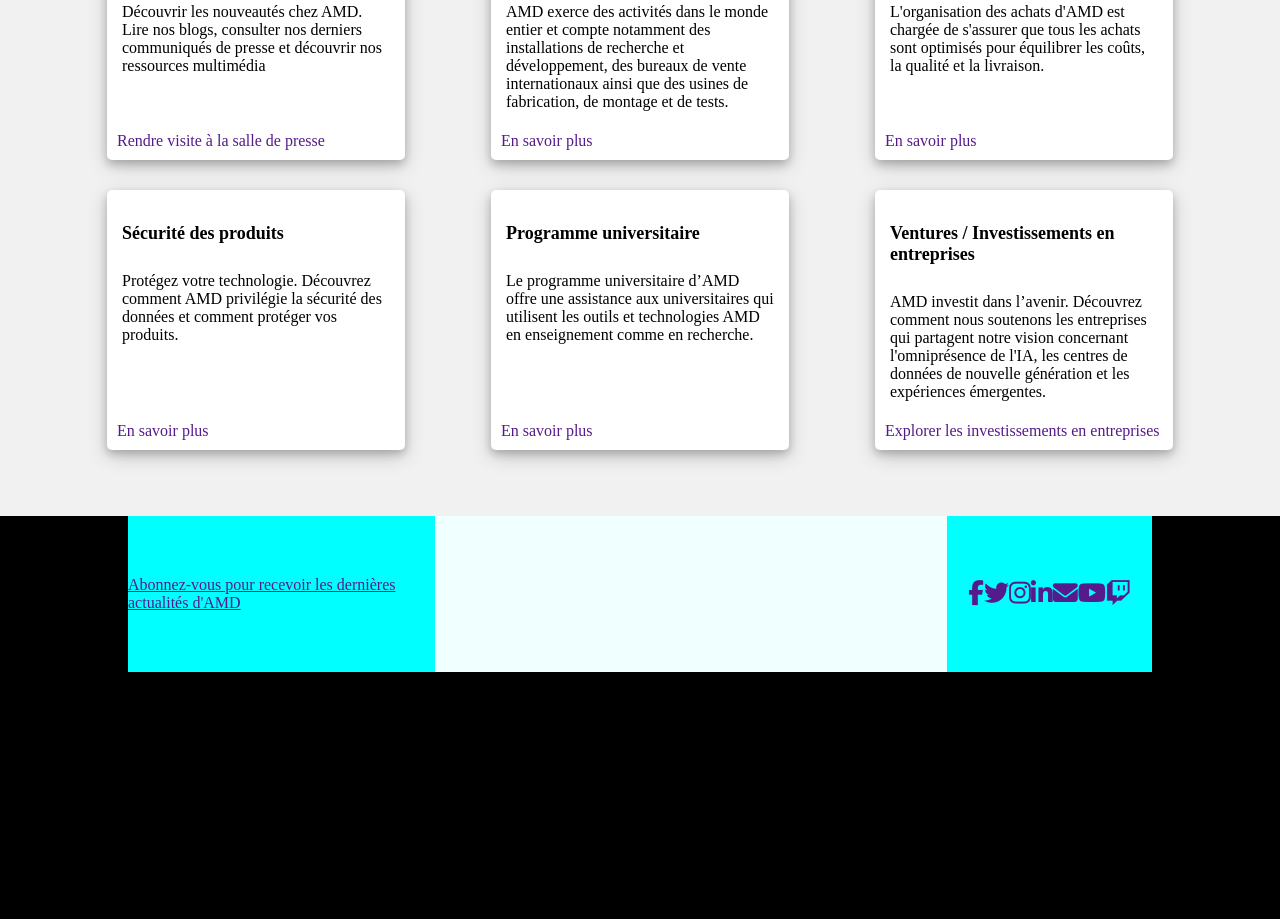
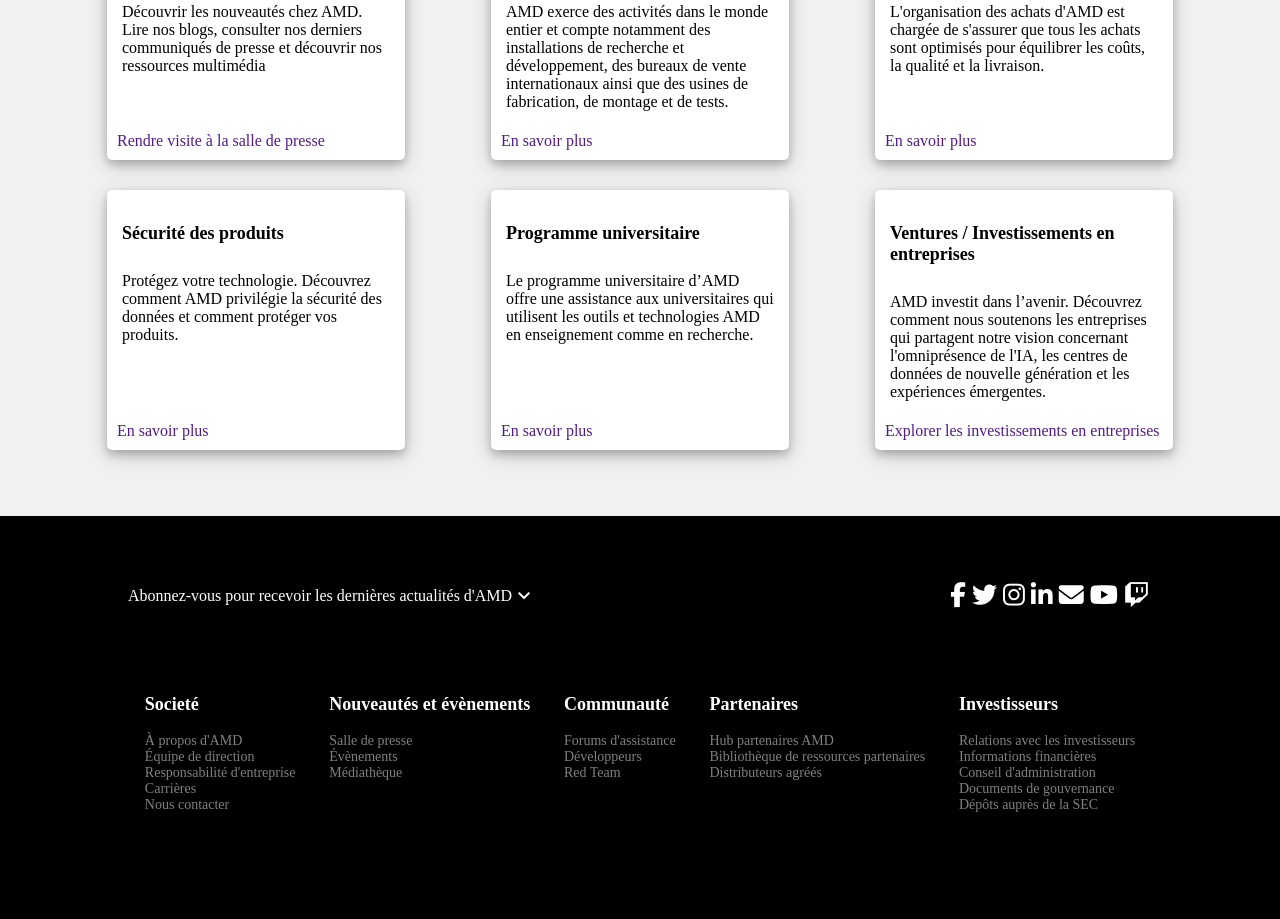
Before and after one commit to Xersaix/Amd, a plain HTML site: page index.html in a window 1280 px wide. Shown: the part 1110-2029 px from the top of the page. Drawn offline with nearby package versions, Linux system fonts and the light colour scheme.

Commit message:
milieux footer

```diff
--- /dev/null
+++ b/assets/js/myscript.js
@@ -0,0 +1,16 @@
+
+function show_div()
+{
+
+document.getElementById("interpart").style.display = flex;
+
+
+
+}
+
+
+function change_cursor()
+{
+
+    document.body.style.cursor = pointer;
+}
--- a/assets/styles/footer.css
+++ b/assets/styles/footer.css
@@ -1,6 +1,6 @@
 footer {
 
-    height: 65vh;
+    min-height: 65vh;
     width: 100%;
     background-color: black;
     display: flex;
@@ -12,21 +12,44 @@ footer {
 footer .first_part {
 
     width: 80%;
-    height: 30%;
-    background-color: azure;
+    height: 20vh;
+    position: relative;
     display: flex;
     flex-direction: row;
     justify-content: space-between;
+    color:white;
+    align-items: center;
 
+}
+#interpart
+{
+    width: 80%;
+    height: 20vh;
+    display:none;
+
+}
+
+footer .first_part .dropdown-content{
+
+    width:inherit;
+    height:200px;
+    display:flex;
+}
+
+footer .first_part a
+{
+    color: white;
+    text-decoration: none;
 }
 
 .first_part .subscribe {
     display: flex;
+    flex-direction: row;
     align-items: center;
     justify-content: start;
-    width: 30%;
+    min-width: 30%;
     height: 100%;
-    background-color: aqua;
+
     color: white;
     font-size: 16px;
 }
@@ -35,9 +58,59 @@ footer .first_part {
 
     display: flex;
     align-items: center;
-    justify-content: center;
+    justify-content: space-around;
     height: 100%;
-    width: 20%;
-    background-color: aqua;
+    min-width: 20%;
+
     color: white
 }
+
+footer .second_part{
+
+    display: flex;
+    flex-direction: row;
+    justify-content: space-around;
+    align-items: stretch;
+    width:80%;
+    height:30vh;
+
+
+}
+
+.second_part .article{
+
+    display: flex;
+    flex-direction: column;
+
+}
+
+.second_part p.titre
+{
+    text-align: left;
+    font-size: 18px;
+    font-weight: 700;
+    color:white;
+
+}
+
+.second_part a{
+
+    color: gray;
+    font-weight: 400;
+    text-decoration: none;
+    font-size: 14px;
+}
+
+@media screen and (max-width:800px){
+
+footer .first_part{
+
+    flex-direction: column;
+}
+
+footer .second_part {
+
+    flex-direction: column;
+}
+
+}
--- a/index.html
+++ b/index.html
@@ -7,9 +7,9 @@
     <meta name="viewport" content="width=device-width, initial-scale=1.0">
     <link rel="stylesheet"
         href="https://fonts.googleapis.com/css2?family=Material+Symbols+Outlined:opsz,wght,FILL,GRAD@20..48,100..700,0..1,-50..200" />
-        <link rel="stylesheet" href="https://cdnjs.cloudflare.com/ajax/libs/font-awesome/4.7.0/css/font-awesome.min.css">
+    <link rel="stylesheet" href="https://cdnjs.cloudflare.com/ajax/libs/font-awesome/4.7.0/css/font-awesome.min.css">
 
-        <script src='https://kit.fontawesome.com/a076d05399.js' crossorigin='anonymous'></script>
+    <script src='https://kit.fontawesome.com/a076d05399.js' crossorigin='anonymous'></script>
 
     <link rel="stylesheet" href="assets/styles/hero.css">
     <link rel="stylesheet" href="assets/styles/main.css">
@@ -164,8 +164,12 @@
         <div class="first_part">
 
             <div class="subscribe">
+
                 <a href="">Abonnez-vous pour recevoir les dernières actualités d'AMD
-                </a>
+                </a><span class="material-symbols-outlined" onclick="show_div()" onmouseenter="change_cursor()" id="sub_button">
+                    expand_more
+                </span>
+
             </div>
 
 
@@ -181,8 +185,70 @@
             </div>
         </div>
 
+        <div id="interpart">
+
+            <form action="/action_page.php">
+                <label for="fname">First name:</label><br>
+                <input type="text" id="fname" name="fname" value="John"><br>
+                <label for="lname">Last name:</label><br>
+                <input type="text" id="lname" name="lname" value="Doe"><br><br>
+                <input type="submit" value="Submit">
+              </form>
+        </div>
+        <div class="second_part">
+            <div class="article">
+                <p class="titre">Societé</p>
+                <a href="">À propos d'AMD</a>
+                <a href="">Équipe de direction</a>
+                <a href="">Responsabilité d'entreprise</a>
+                <a href="">Carrières</a>
+                <a href="">Nous contacter</a>
+
+            </div>
+            <div class="article">
+                <p class="titre">Nouveautés et évènements</p>
+                <a href="">Salle de presse</a>
+                <a href="">Évènements</a>
+                <a href="">Médiathèque</a>
+
+
+            </div>
+            <div class="article">
+                <p class="titre">Communauté</p>
+                <a href="">Forums d'assistance</a>
+                <a href="">Développeurs</a>
+                <a href="">Red Team</a>
+
+
+            </div>
+            <div class="article">
+                <p class="titre">Partenaires</p>
+                <a href="">Hub partenaires AMD</a>
+                <a href="">Bibliothèque de ressources partenaires</a>
+                <a href="">Distributeurs agréés</a>
+
+
+            </div>
+            <div class="article">
+                <p class="titre">Investisseurs</p>
+                <a href="">Relations avec les investisseurs</a>
+                <a href="">Informations financières</a>
+                <a href="">Conseil d'administration</a>
+                <a href="">Documents de gouvernance</a>
+                <a href="">Dépôts auprès de la SEC</a>
+
+            </div>
+
+
+
+
+
+        </div>
+
 
     </footer>
 </body>
 
 </html>
+
+<script src="assets/js/myscript.js"></script>
```
